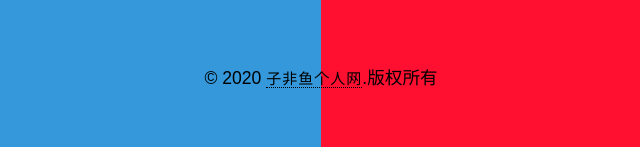
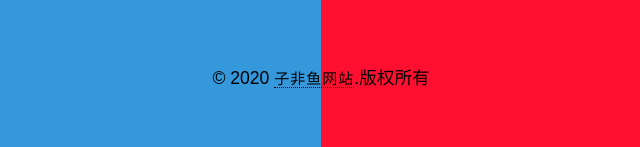
Before and after one commit to zfyv/zfy.github.io, a plain HTML site: page pages-4042/pages404.html in a window 1280 px wide. Shown: the part 686-833 px from the top of the page, 319-959 px from the left. Drawn offline with Linux system fonts and the light colour scheme.

Commit message:
Update pages404.html

```diff
--- a/pages-4042/pages404.html
+++ b/pages-4042/pages404.html
@@ -20,7 +20,7 @@
 			</div>
 		<footer id="footer">
           <span class="copyright">© 2020
-            <a href="#">子非鱼个人网</a>.版权所有
+            <a href="#">子非鱼网站</a>.版权所有
           </span>
         </footer>
 	</div>
```
